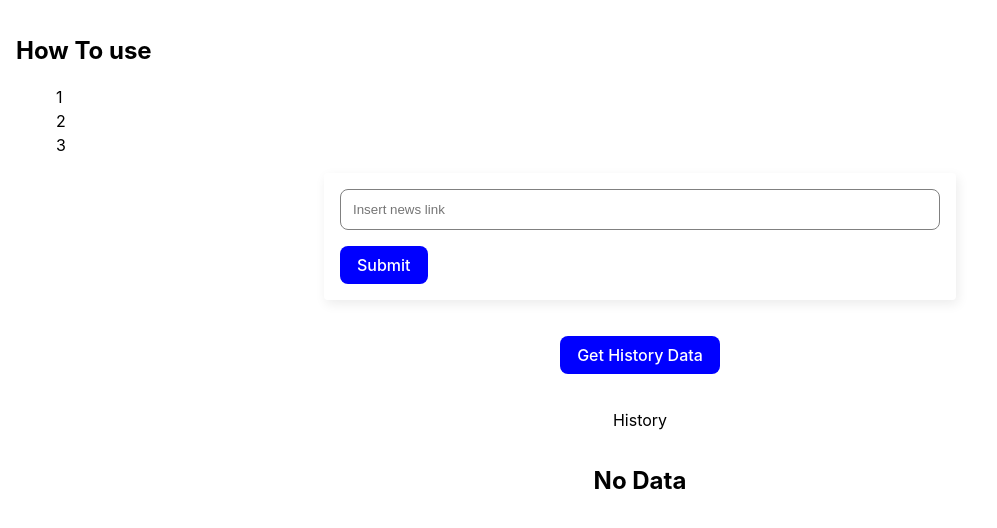
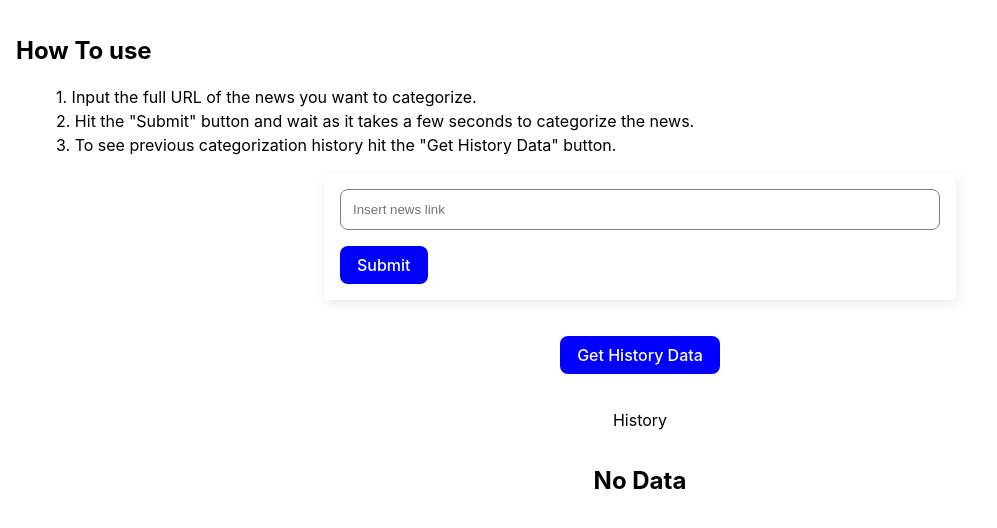
Before and after one commit to sayeemFrontend/data_category_prediction_frontend, a React (Vite) app: page / in a window 1280 px wide. Shown: the top 528 px of the page, without its empty margins (0-997 px from the left). Built offline with nearby package versions, Linux system fonts and the light colour scheme.

Commit message:
how to use added

```diff
--- a/src/App.jsx
+++ b/src/App.jsx
@@ -40,9 +40,9 @@ function App() {
     <>
       <h2>How To use</h2>
       <ul className='list-wrapper'>
-        <li>1</li>
-        <li>2</li>
-        <li>3</li>
+        <li>1. Input the full URL of the news you want to categorize.</li>
+        <li>2. Hit the "Submit" button and wait as it takes a few seconds to categorize the news.</li>
+        <li>3. To see previous categorization history hit the "Get History Data" button.</li>
       </ul>
       <LinkForm handleSubmit={handleSubmit} />
       <div className='result-category'>
```
Also changed, not shown: 1 other file (tests, documents, lock files or other folders).
